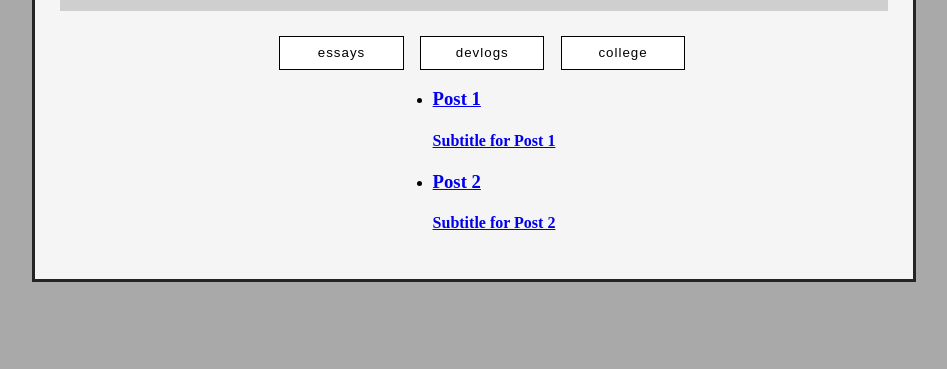
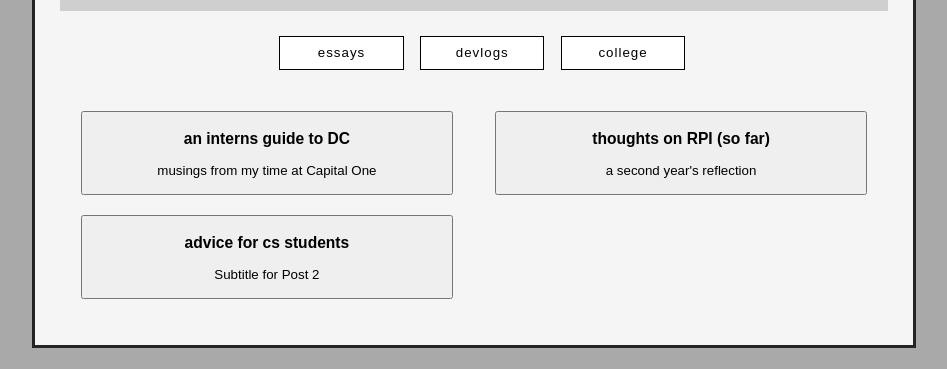
Before and after one commit to jvmespark/jvmespark.github.io, a React (Vite) app: page /#/writings in a window 1280 px wide. Shown: the part 213-582 px from the top of the page, without its empty margins (166-1113 px from the left). Built offline with nearby package versions, Linux system fonts and the light colour scheme; grey boxes are pictures that could not be loaded.

Commit message:
post routes

```diff
--- a/public/api/files.json
+++ b/public/api/files.json
@@ -1,14 +1,17 @@
 {
     "files": [
       {
-        "filename": "Post",
-        "title": "Post 1",
-        "subtitle": "Subtitle for Post 1",
+        "filename": "an interns guide to DC",
+        "subtitle": "musings from my time at Capital One",
         "tags": ["devlogs"]
       },
       {
-        "filename": "asd",
-        "title": "Post 2",
+        "filename": "thoughts on RPI (so far)",
+        "subtitle": "a second year's reflection",
+        "tags": ["college"]
+      },
+      {
+        "filename": "advice for cs students",
         "subtitle": "Subtitle for Post 2",
         "tags": ["college"]
       }
--- a/src/components/styles/writings.css
+++ b/src/components/styles/writings.css
@@ -5,7 +5,7 @@
     text-align: center;
 }
 
-button {
+.writingNavContainer button {
     width: 15%;
     letter-spacing: 1px;
     border: none;
@@ -21,23 +21,46 @@ button {
 }
 
 /* Add a dark background color to the active button */
-button.toggled {
+.writingNavContainer button.toggled {
     background-color: #000;
     color: white;
 }
 
 .postContainer {
-
+    width: 100%;
+    height: 100%;
+    margin-top: 5%;
+    display: grid;
+    grid-template-columns: repeat(2, 1fr); /* Two items per row */
+    justify-items: center; /* Center items horizontally in each grid cell */
 }
 
+.post {
+    width: 90%;
+    justify-content: center;  /* Center content horizontally within the item */
+    align-items: center;
+    margin-bottom: 5%;
+}
+
+.post button {
+    width: 100%;
+    height: 100%;
+}
+
+/* Add a dark background color to the active button */
+.posts button:hover {
+    background-color: lightgrey;
+}
+
+
 @media screen and (max-width: 700px) {
-    button {
+    .writingNavContainer button {
         width: 20%;
     }
 }
 
 @media screen and (max-width: 500px) {
-    button {
+    .writingNavContainer button {
         width: 25%;
     }
 }
--- a/src/components/writings.tsx
+++ b/src/components/writings.tsx
@@ -1,9 +1,9 @@
 import './styles/writings.css'
 import { useEffect, useState } from 'react';
-import { Link } from 'react-router-dom';
 
 function Writings() {
   const [posts, setPosts] = useState<{ filename: string; title?: string; subtitle?: string; tags?: string[] }[]>([]);
+  const [filteredPost, setFilteredPost] = useState<{ filename: string; title?: string; subtitle?: string; tags?: string[] }[]>([]);
 
   useEffect(() => {
     const fetchPosts = async () => {
@@ -14,6 +14,7 @@ function Writings() {
         }
         const data = await response.json();
         setPosts(data.files);
+        setFilteredPost(data.files);
       } catch (error) {
         console.error(error);
       }
@@ -31,10 +32,16 @@ function Writings() {
     if (type == "devlogs") setDevlogs(!devlogs)
     if (type == "essays") setEssays(!essays)
     if (type == "college") setCollege(!college)
-    if (!devlogs && !essays && !college) setTag(type)
-    else setTag("")
+    if (!devlogs && !essays && !college) {
+      const filteredItems = posts.filter(item => item.tags?.includes(type));
+      setFilteredPost(filteredItems);
+      setTag(type);
+    }
+    else {
+      setFilteredPost(posts);
+      setTag("")
+    }
   };
-  console.log("tag: ",tag)
 
   return (
     <>
@@ -49,18 +56,14 @@ function Writings() {
           college
         </button>
     </div>
+
     <div className="postContainer">
-
-
-      <div>
-        <ul>
-          {posts.map((post) => (
-              <div>
-                  {((post.tags && post.tags.includes(tag)) || tag=="") && (
-                  <li key={post.filename}>
-                      <Link to={`/writings/${post.filename}`}>
-                      <h3>{post.title}</h3>
-                      {post.subtitle && <h4>{post.subtitle}</h4>}
+          {filteredPost.map((post) => (
+              <div className="post">
+                  <a href={`#/writings/${post.filename}`}>
+                    <button key={post.filename}>
+                        <h3>{post.filename}</h3>
+                        {post.subtitle && <p>{post.subtitle}</p>}
                         {post.tags && (
                             <div>
                               {/*
@@ -70,14 +73,10 @@ function Writings() {
                                 */}
                             </div>
                         )}
-                      </Link>
-                  </li>
-                  )}
+                    </button>
+                  </a>
               </div>
           ))}
-        </ul>
-      </div>
-
       </div>
     </>
   )
--- a/src/routes/page.css
+++ b/src/routes/page.css
@@ -18,6 +18,10 @@
     align-items: center;
   }
 
+  .post h1, .post h2, .post h3, .post h4 {
+    text-align: center;
+  }
+
   @media screen and (max-width: 600px) {
     .blogContainer {
       width: 90%;
--- a/src/routes/postPage.tsx
+++ b/src/routes/postPage.tsx
@@ -11,14 +11,14 @@ const PostPage: React.FC = () => {
     let file = "/posts/"+writingsid+".md"
     return (
         <>
-            <div>
             <div className="blogContainer">
                 <div className="nav">
                     <div className="navdir"><NavDir></NavDir></div>
                     <div className="navdisplay"></div>
                 </div>
-                <MarkdownRenderer filePath={file} />
-            </div>
+                <div className="post">
+                    <MarkdownRenderer filePath={file} />
+                </div>
             </div>
         </>
     );
```
Also changed, not shown: public/posts/an interns guide to DC.md (added, +2 -0 lines), public/posts/asd.md (deleted, +0 -1 lines), public/posts/thoughts on RPI (so far).md (added, +2 -0 lines), src/components/post.tsx (deleted, +0 -13 lines), public/posts/advice for cs students.md (renamed from public/posts/Post.md), src/components/styles/post.css (deleted). Lines whose indentation alone changed are shown as unchanged.
